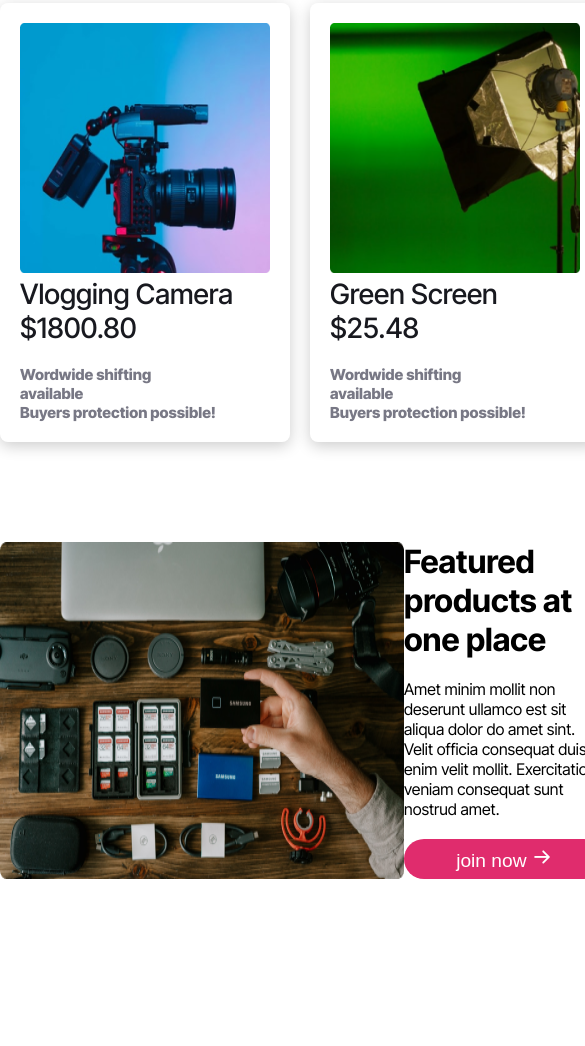
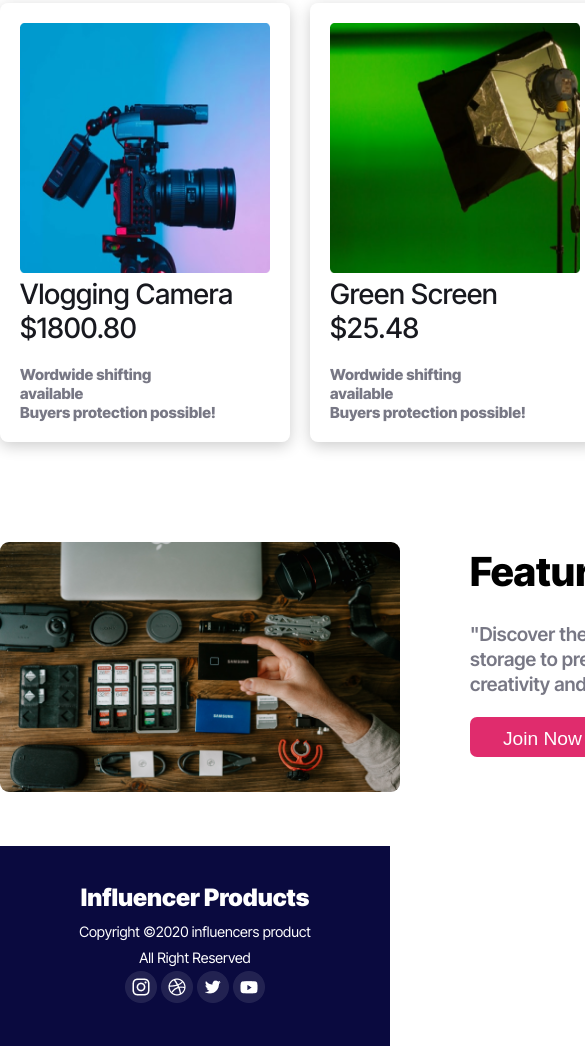
Before and after one commit to talhajayedus/influencer-gear, a plain HTML site: page index.html in a window 390 px wide. Shown: the part 1747-2793 px from the top of the page, 585 px wide, since content can reach past the window. Before the commit the page ends 2626 px from the top, so only its background shows below. Drawn offline with Linux system fonts and the light colour scheme.

```diff
--- a/index.css
+++ b/index.css
@@ -167,3 +167,72 @@
     box-shadow: 0 4px 15px rgba(0, 0, 0, 0.2);
     border-radius:8px;
 }
+
+/*blog section related styles*/
+
+.blog-section{
+    width:1100px;
+    margin:0 auto;
+    display:flex;
+    gap:70px;
+    justify-content: space-between;
+
+}
+.gear-img img{
+    height:250px;
+    width:400px;
+    border-radius:9px;
+}
+.description h1{
+    font-size:2.5rem;
+    font-weight:800;
+    line-height:60px;
+
+}
+.description p{
+    margin-bottom:20px;
+    color:rgba(120, 120, 133, 1);
+    font-size:1.2rem;
+    font-weight:600;
+    line-height:25px;
+
+}
+
+.btn-secondary{
+    background-color:#E02C6D;
+    color:#ffffff;
+    font-size:1.2rem;
+    width:170px;
+    height:40px;
+    border:none;
+    border-radius:7px;
+    cursor: pointer;
+
+}
+
+footer{
+    height:140px;
+    margin-top:50px;
+    padding:30px;
+    background-color:rgb(10, 10, 63);
+    text-align: center;
+    gap:10px;
+}
+
+footer div{
+    line-height:1.8;
+    align-items: center;
+    justify-content: center;
+}
+footer div h2{
+    font-size:1.5rem;
+    font-weight:900;
+    color: #ffffff;
+
+}
+
+footer div p{
+    font-size:0.900rem;
+    font-weight:400;
+    color: #ffffff;
+}
--- a/index.html
+++ b/index.html
@@ -113,20 +113,43 @@
           </div>
           </section>
 
-          <div class="blog-post display-flex">
+          <!--blog section-->
 
-            <img  class="gears" src="./images/gear.png" alt="picture of influencers gears.">
+          <section class="blog-section ">
 
-           <div>
-             <h1>Featured products at one place</h1> <br>
-            <p>Amet minim mollit non deserunt ullamco est sit aliqua dolor do amet sint. Velit officia consequat duis enim velit mollit. Exercitation veniam consequat sunt nostrud amet.</p> <br>
+            <div class="gear-img">
+              <img src="./images/gear.png" alt="">
+            </div>
 
-            <button class="btn-primary">join now <img src="./images/ArrowRight.png" alt=""></button>
-           </div>
+            <div class="description">
 
-          </div>
+              <h1>Featured products at one place</h1><br>
+
+              <p>"Discover the latest tech essentials, all in one place. From high-speed storage to precision lenses, explore products designed to power your creativity and productivity."</p>
+
+              <button class="btn-secondary">Join Now <img src="./images/ArrowRight.png" alt=""></button>
+
+            </div>
+
+          </section>
+
 
     </main>
+    <!--footer section-->
+     <footer>
+     <div>
+
+       <h2>Influencer Products</h2>
+
+       <p>Copyright &copy;2020 influencers product <br> All Right Reserved</p>
+     </div>
+
+        <img src="./footer image/Instagram.png" alt="">
+        <img src="./footer image/Dribbble.png" alt="">
+        <img src="./footer image/Twitter.png" alt="">
+        <img src="./footer image/Youtube.png" alt="">
+
+     </footer>
 
 </body>
 </html>
```
Also changed, not shown: footer image/Dribbble.png (added), footer image/Instagram.png (added), footer image/Twitter.png (added), footer image/Youtube.png (added).
